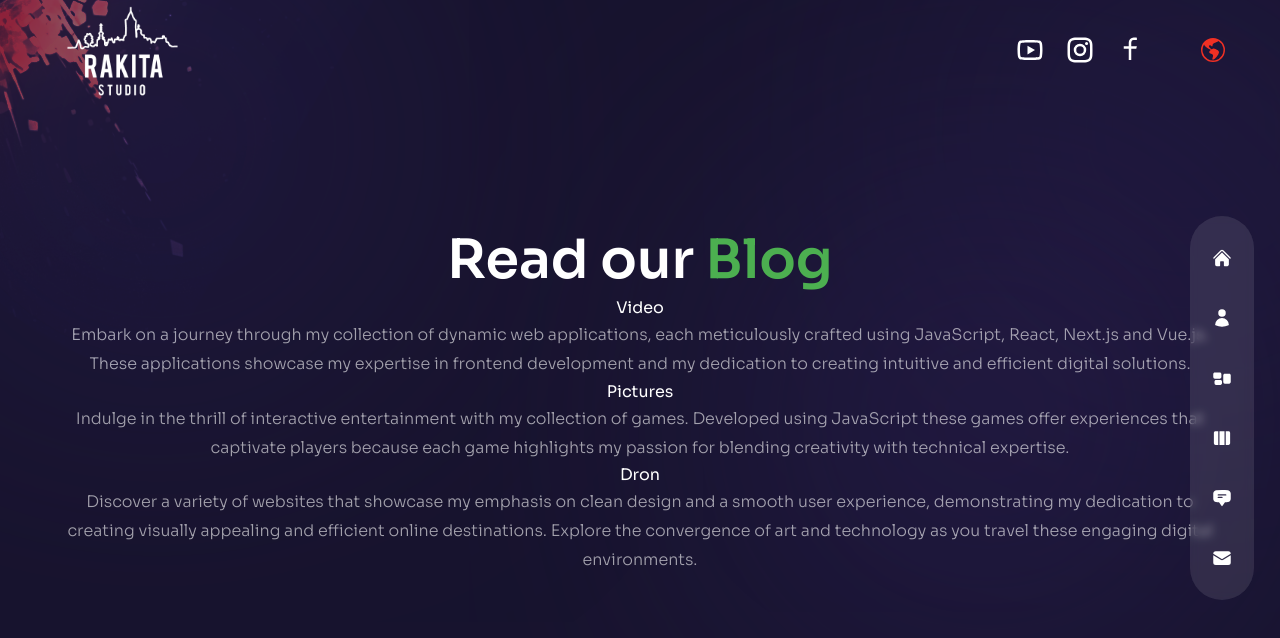
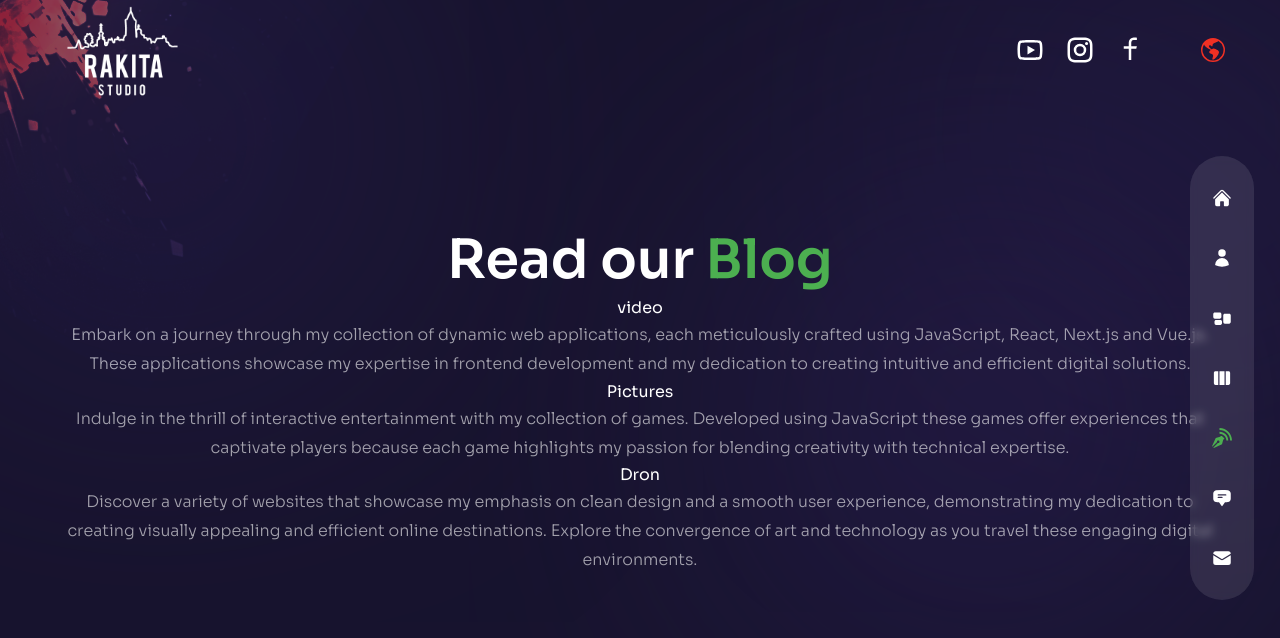
Before and after one commit to MirosBL45/studio_rakita, a Next.js app: page /blog in a window 1280 px wide. Shown: the top 638 px of the page. Built offline with nearby package versions, Linux system fonts and the light colour scheme.

Commit message:
blog is working

```diff
--- a/data/blogsData.js
+++ b/data/blogsData.js
@@ -1,7 +1,8 @@
-export const blogData = [
+export const blogs = [
     {
         id: 1,
-        title: "Video",
+        slug: "snimanje",
+        title: "video",
         url: "/blog/video",
         // image: webapps,
         description: 'Embark on a journey through my collection of dynamic web applications, each meticulously crafted using JavaScript, React, Next.js and Vue.js. These applications showcase my expertise in frontend development and my dedication to creating intuitive and efficient digital solutions.',
@@ -9,6 +10,7 @@ export const blogData = [
     },
     {
         id: 3,
+        slug: "pictures",
         title: "Pictures",
         url: "/blog/pictures",
         // image: pictures,
@@ -17,6 +19,7 @@ export const blogData = [
     },
     {
         id: 2,
+        slug: "dron",
         title: "Dron",
         url: "/blog/dron",
         // image: dron,
@@ -24,39 +27,3 @@ export const blogData = [
         forUrl: 'websites',
     },
 ];
-
-export const blogItems = {
-    video: [
-        {
-            id: "jednakala",
-            title: "Kala hvala",
-            desc: "This React app was made so that people can express their gratitude to firefighters by posting an image and text as desired. All posts are publicly available, and at the end, the winning post is announced.",
-            liveUrl: 'https://jednakala-jednohvala.hr/',
-            gitUrl: 'https://github.com/MirosBL45/kala-hvala',
-            // image: kala,
-            techs: ['React', 'MaterialUI', 'Axios', 'JS-Cookie'],
-        },
-    ],
-    pictures: [
-        {
-            id: 1,
-            title: "Blackjack",
-            desc: "It was crucial to implement the rules of Blackjack, including proper counting of card values, treating aces as 1 or 11, and proper management of aces. Also, I had to pay attention to the logic around `busting` when a player goes over 21.",
-            liveUrl: 'https://mjblackjack.netlify.app/',
-            gitUrl: 'https://github.com/MirosBL45/Blackjack',
-            // image: blackjack,
-            techs: ['JavaScript', 'SCSS', 'CSS', 'HTML'],
-        },
-    ],
-    dron: [
-        {
-            id: "talex",
-            title: "Talex",
-            desc: "Talex invest is a company for the execution of works in construction, Belgrade. I did the creation of galleries, the integration of animations in Vue.js, image customization and other things.",
-            liveUrl: 'https://www.talex.rs/',
-            gitUrl: 'https://github.com/MirosBL45/talex',
-            // image: talex,
-            techs: ['Vue.js', 'Nuxt.js', 'Leaflet', 'CSS'],
-        },
-    ],
-};
--- a/data/navData.js
+++ b/data/navData.js
@@ -8,12 +8,15 @@ import {
   HiEnvelope,
 } from "react-icons/hi2";
 
+import { ImBlog } from "react-icons/im";
+
 // nav data
 export const navData = [
   { name: "home", path: "/", icon: <HiHome /> },
   { name: "about", path: "/about", icon: <HiUser /> },
   { name: "services", path: "/services", icon: <HiRectangleGroup /> },
   { name: "work", path: "/work", icon: <HiViewColumns /> },
+  { name: "blog", path: "/blog", icon: <ImBlog /> },
   {
     name: "testimonials",
     path: "/testimonials",
@@ -31,6 +34,7 @@ export const navDataSR = [
   { name: "o nama", path: "/about", icon: <HiUser /> },
   { name: "naše usluge", path: "/services", icon: <HiRectangleGroup /> },
   { name: "naši radovi", path: "/work", icon: <HiViewColumns /> },
+  { name: "blog", path: "/blog", icon: <ImBlog /> },
   {
     name: "preporuke",
     path: "/testimonials",
--- a/pages/blog/[category]/index.jsx
+++ /dev/null
@@ -1,33 +0,0 @@
-import { blogItems } from '../../../data/blogsData';
-
-function getData(categoryObject) {
-  const data = blogItems[categoryObject];
-
-  if (data) {
-    return data;
-  }
-
-  return notFound();
-}
-
-function Category({ params }) {
-  const data = getData(params.category);
-
-  return (
-    <div className="h-full bg-primary/30 py-32 text-center">
-      <header>
-        <h2>{params.category}</h2>
-      </header>
-      <div>
-        {data.map((blog) => (
-          <div key={blog.id}>
-            <h3>{blog.title}</h3>
-            <p>{blog.desc}</p>
-          </div>
-        ))}
-      </div>
-    </div>
-  );
-}
-
-export default Category;
--- /dev/null
+++ b/pages/blog/[slug].jsx
@@ -0,0 +1,21 @@
+// /pages/blog/[slug].js
+import { useRouter } from 'next/router';
+import { blogs } from '../../data/blogsData';
+
+export default function BlogPost() {
+  const router = useRouter();
+  const { slug } = router.query;
+  const blog = blogs.find((b) => b.slug === slug);
+
+  if (!blog) {
+    return <div>Blog nije pronađen</div>;
+  }
+
+  return (
+    <div>
+      <h1>{blog.title}</h1>
+      {/* <img src={blog.imageUrl} alt={blog.title} /> */}
+      <p>{blog.description}</p>
+    </div>
+  );
+}
--- a/pages/blog/index.jsx
+++ b/pages/blog/index.jsx
@@ -2,7 +2,7 @@
 import Link from 'next/link';
 
 // data
-import { blogData } from '../../data/blogsData';
+import { blogs } from '../../data/blogsData';
 
 // framer-motion
 import { motion } from 'framer-motion';
@@ -29,8 +29,8 @@ function Blog() {
           animate="show"
           exit="hidden"
         >
-          {blogData.map((blog) => (
-            <Link key={blog.id} href={blog.url}>
+          {blogs.map((blog) => (
+            <Link href={`/blog/${blog.slug}`}>
               <h3>{blog.title}</h3>
               <p>{blog.description}</p>
             </Link>
```
